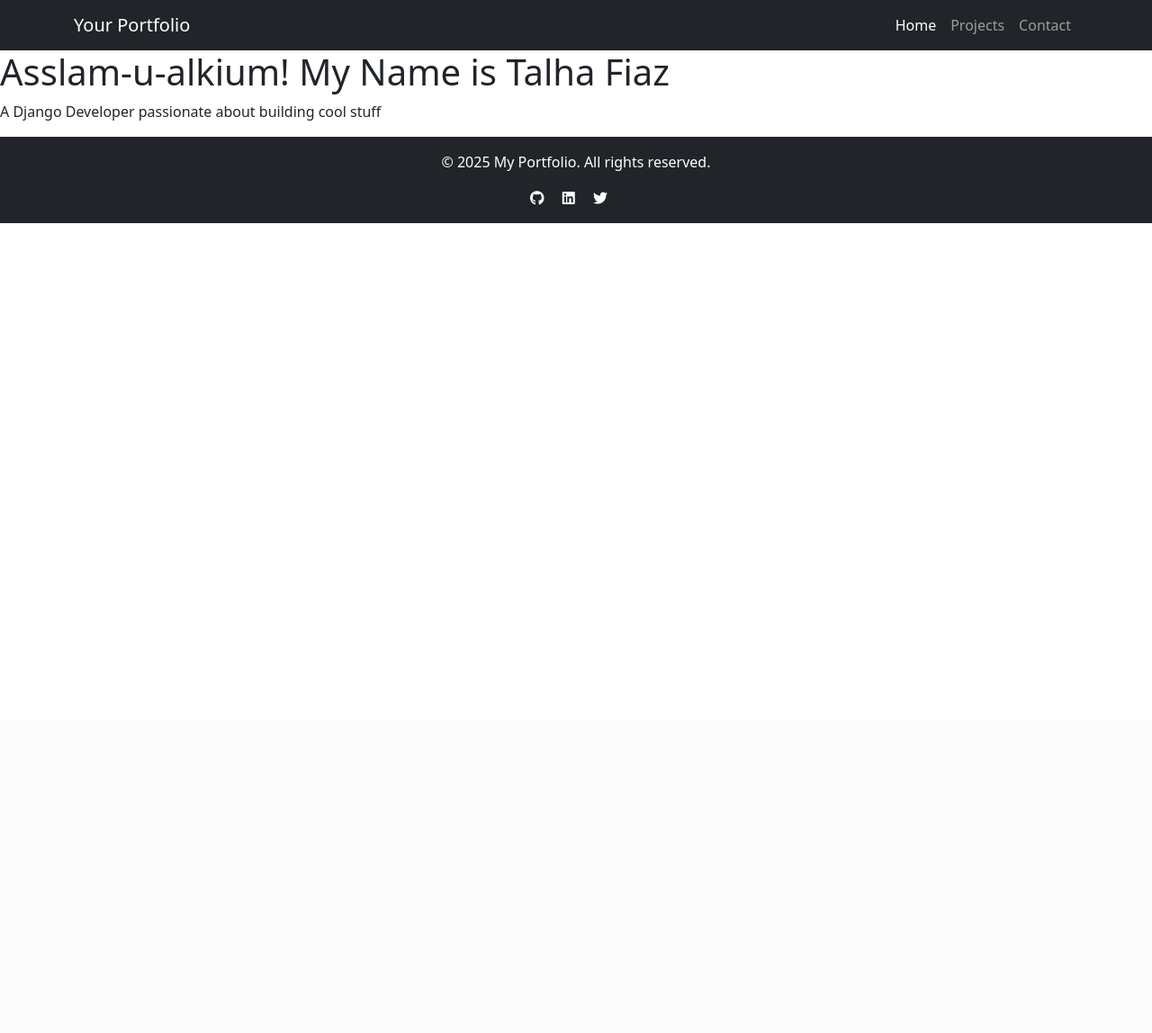
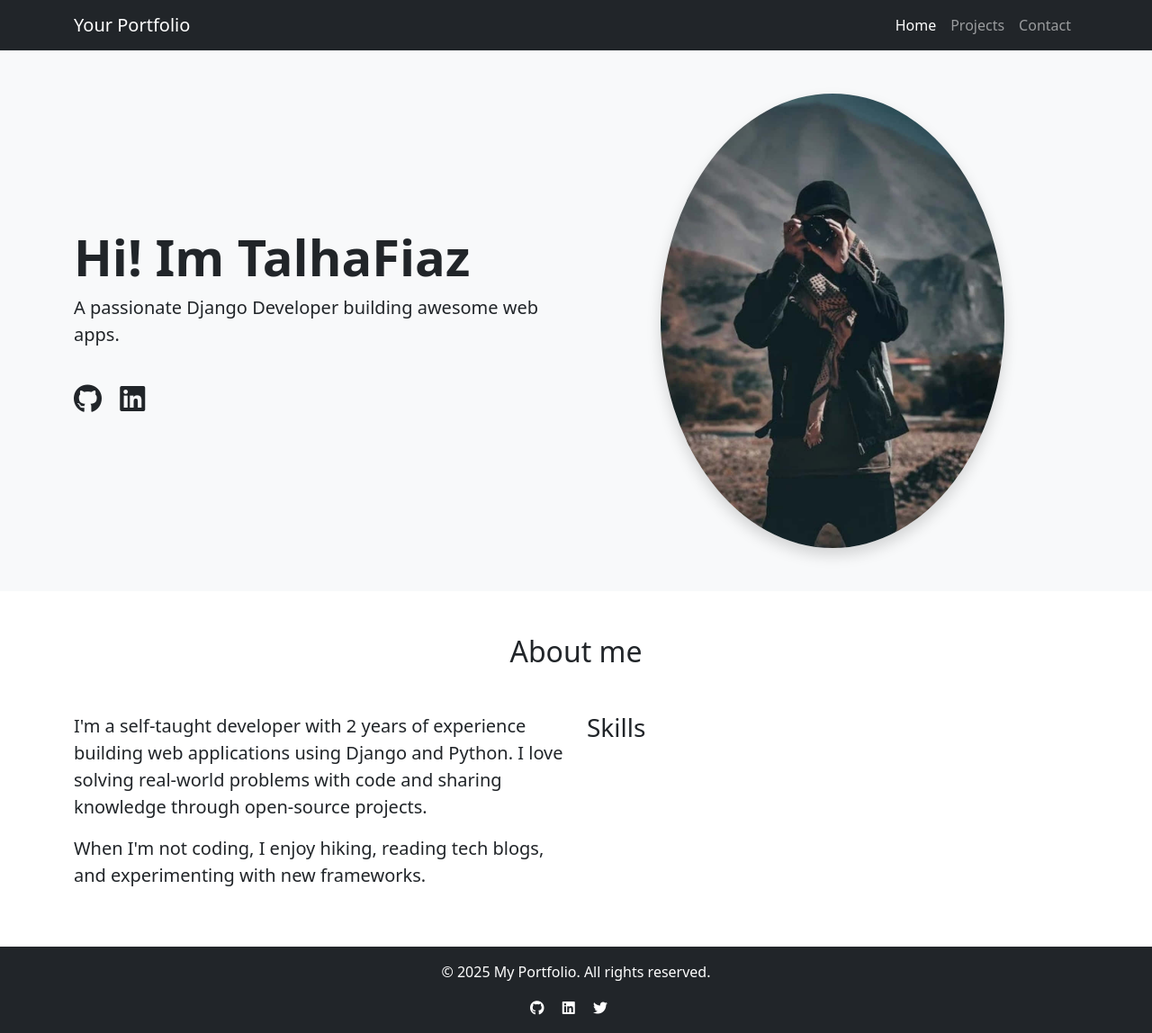
Before and after one commit to Talha849/portfolio-django, a Django app: page / in a window 1280 px wide. Shown: the whole page at 90% size. Before the commit the page ends 248 px from the top, so only its background shows below. Run offline with Django 5.2, Linux system fonts and the light colour scheme; data that the repository does not hold is empty.

Commit message:
we add about page, skills, and images.

```diff
--- a/myportfolio/urls.py
+++ b/myportfolio/urls.py
@@ -22,6 +22,7 @@
 urlpatterns = [
     path('admin/', admin.site.urls),
     path('', views.home, name='home'),
+    # path('project/', views.projects, name='projects'),
 ]
 if settings.DEBUG:
     urlpatterns += static(settings.MEDIA_URL, document_root=settings.MEDIA_ROOT)
--- a/portfolio/admin.py
+++ b/portfolio/admin.py
@@ -1,4 +1,5 @@
 from django.contrib import admin
-from .models import Project
+from .models import Project, Skill
 # Register your models here.
 admin.site.register(Project)
+admin.site.register(Skill)
--- /dev/null
+++ b/portfolio/templates/about.html
@@ -0,0 +1,29 @@
+
+<section class="about py-5" id="about">
+    <div class="container">
+        <h2 class="text-center mb-5">About me</h2>
+        <div class="row">
+            <!--Bio-->
+            <div class="col-lg-6">
+                <p class="fs-5">
+                    I'm a self-taught developer with 2 years of experience building web applications using Django and Python.
+                    I love solving real-world problems with code and sharing knowledge through open-source projects.
+                </p>
+                <p class="fs-5">
+                    When I'm not coding, I enjoy hiking, reading tech blogs, and experimenting with new frameworks.
+                </p>
+            </div>
+            <!--Skills-->
+            <div class="col-lg-6">
+                <h3 class="mb-4">Skills</h3>
+                <div class="d-flex flex-wrap gap-2">
+                    {% for skill in skills %}
+                    <span class="badge bg-primary fs-6 p-2">
+                        <i class="{{skill.icon}} me-2" ></i> {{skill.name}}
+                    </span>
+                    {% endfor %}
+                </div>
+            </div>
+        </div>
+    </div>
+</section>
--- a/portfolio/templates/index.html
+++ b/portfolio/templates/index.html
@@ -4,24 +4,28 @@
 {% block content %}
 
 <!--Hero Section-->
-<section class="hero">
-    <h1>Asslam-u-alkium! My Name is Talha Fiaz</h1>
-    <p>A Django Developer passionate about building cool stuff</p>
-</section>
-<!--Projects Grid-->
-<div class="row">
-    {% for project in projects %}
-    <div class="col-md-4">
-        <div class="card">
-            <img src="{{project.image.url}}" alt="" class="card-img-top">
-        </div>
-        <div class="card-body">
-            <h5>{{project.title}}</h5>
-            <p>{{project.description}}</p>
-            <a href="{{project.demo_url}}" class="btn btn-primary">Demo</a>
+<section class="hero py-5 bg-light">
+    <div class="container">
+        <div class="row align-items-center">
+            <!--Text Content-->
+            <div class="col-lg-6">
+                <h1 class="display-4 fw-bold" >Hi! Im TalhaFiaz</h1>
+                <p class="lead">A passionate Django Developer building awesome web apps.</p>
+                {% include 'projects.html' with projects=projects %}
+                {% comment %} <a href="{% url 'projects' %}" class="btn btn-primary btn-lg">View My Work</a> {% endcomment %}
+                <!--Social Links-->
+                <div class="mt-3">
+                    <a href="https://github.com/Talha849/portfolio-django" class="text-dark me-3"><i class="fab fa-github fa-2x"></i></a>
+                    <a href="https://github.com/Talha849/portfolio-django" class="text-dark me-3"><i class="fab fa-linkedin fa-2x"></i></a>
+                </div>
+            </div>
+            <!--Portfolio Image-->
+            <div class="col-lg-6 text-center mt-4 mt-lg-0">
+                <img src="{% static 'images/hero.jpg' %}" style="width: 70%;" alt="TalhaFiaz" class="img-fluid rounded-circle shadow" style="max-width: 300%">
+            </div>
         </div>
     </div>
-    {% endfor %}
-</div>
+</section>
+{% include 'about.html' with skills=skills %}
 
 {% endblock  %}
--- /dev/null
+++ b/portfolio/templates/projects.html
@@ -0,0 +1,22 @@
+
+ <!--Projects Grid-->
+<div class="container mt-4" >
+<div class="row align-items-center">
+    {% for project in projects %}
+    <div class="col-md-4">
+        <div class="card">
+            <img src="{{project.image.url}}" class="img-fluid rounded shadow" alt="" class="card-img-top">
+        </div>
+        <div class="card-body">
+            <div class="container mt-4" >
+                <div class="row align-items-center">
+                  <h5>{{project.title}}</h5>
+                  <p>{{project.description}}</p>
+                  <a href="{{project.demo_url}}" class=" mb-4 btn btn-primary">Demo</a>
+                </div>
+            </div>
+        </div>
+    </div>
+    {% endfor %}
+</div>
+</div>
--- a/portfolio/views.py
+++ b/portfolio/views.py
@@ -1,9 +1,18 @@
 from django.shortcuts import render
-from .models import Project
+from .models import Project, Skill
 # Create your views here.
 def home(request):
     projects = Project.objects.all()
+    skills = Skill.objects.all()
     context = {
         'projects': projects,
+        'skills': skills,
     }
     return render(request, 'index.html', context)
+
+# def projects(request):
+#     projects = Project.objects.all()
+#     context = {
+#         'projects': projects,
+#     }
+#     return render(request, 'projects.html', context)
```
Also changed, not shown: portfolio/models.py (+15 -0 lines), static/css/about.css (added, +12 -0 lines), static/css/hero.css (added, +11 -0 lines), portfolio/migrations/0002_skill.py (added), static/images/hero.jpg (added).
